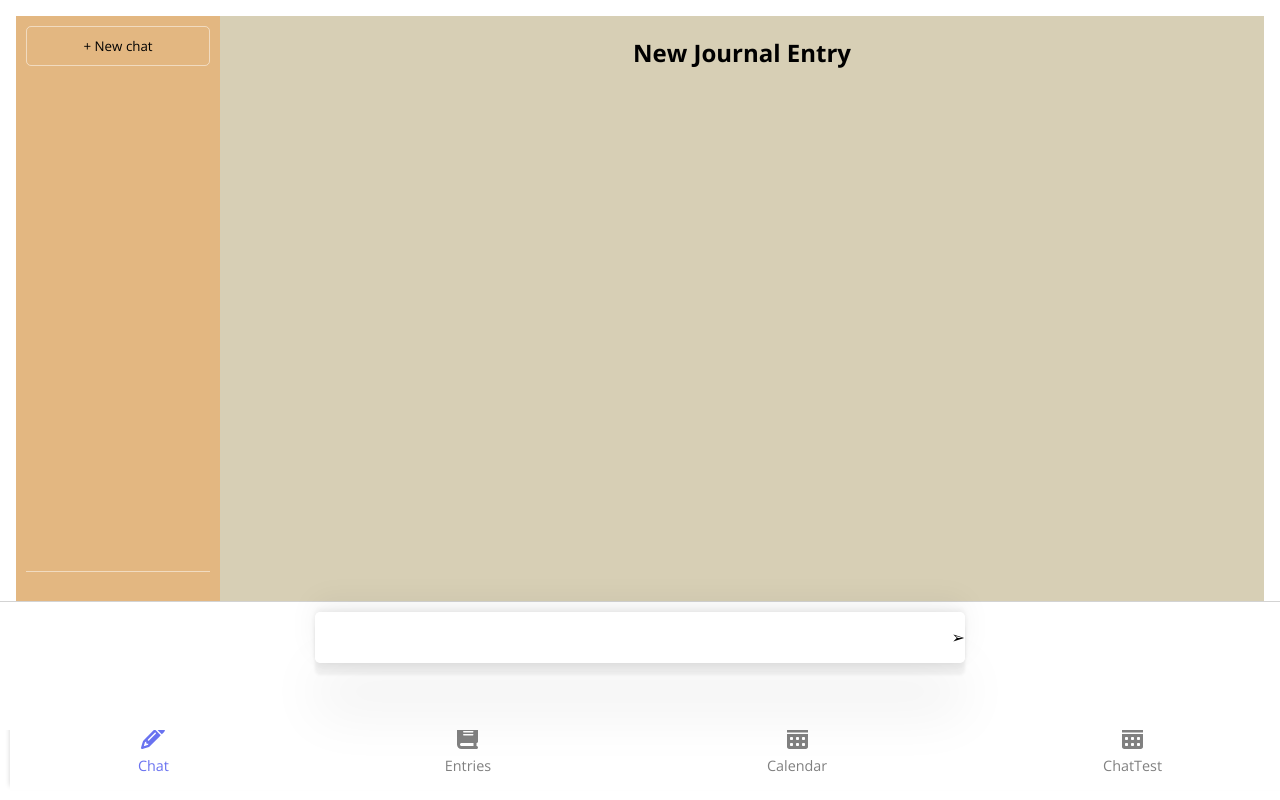
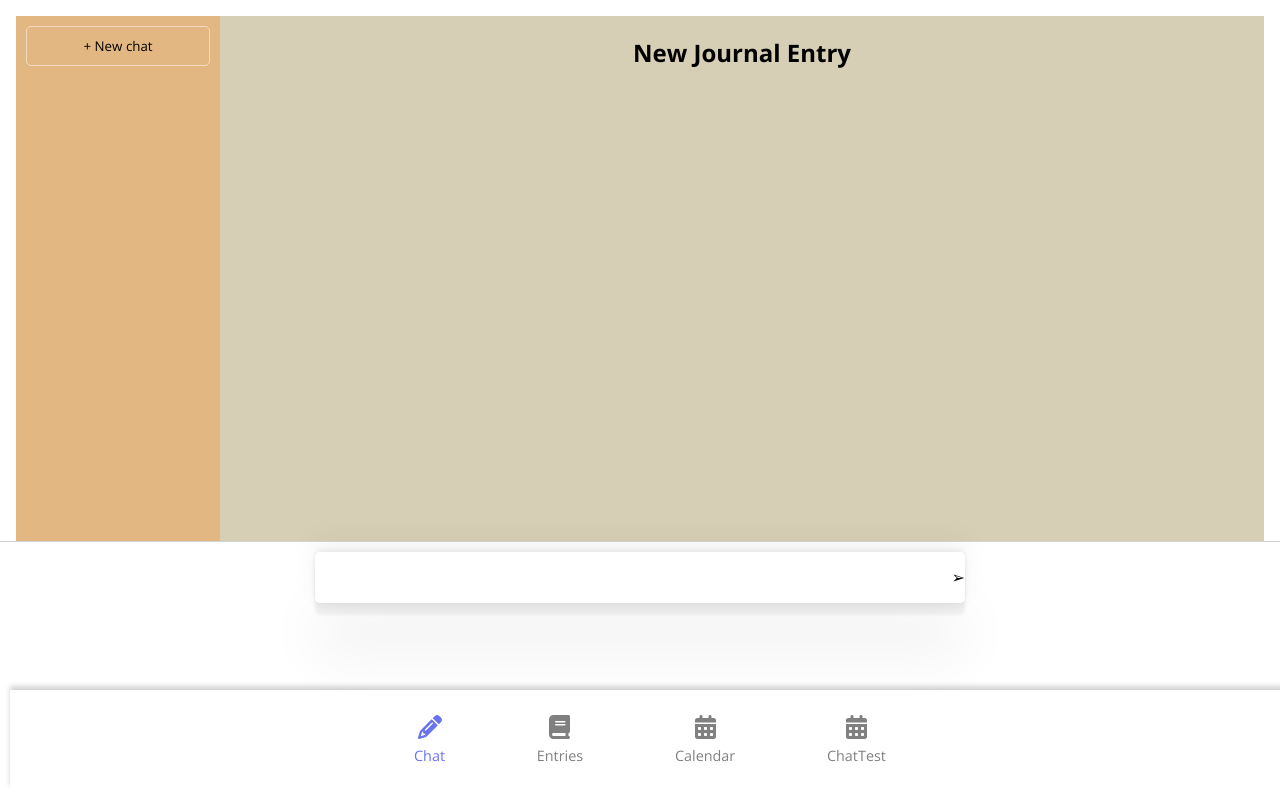
Before and after one commit to Shaquif/QHacks2025, a React (Create React App) app in the folder client/: page /chat in a window 1280 px wide. Built offline with nearby package versions, Linux system fonts and the light colour scheme.

Commit message:
added more chatTest

```diff
--- a/client/src/chatTest.css
+++ b/client/src/chatTest.css
@@ -63,7 +63,7 @@
   }
 
   .chat-input {
-    width: 100%;
+    width: 60%;
     padding: 12px;
     border: none;
     border-radius: 10px;
@@ -72,27 +72,6 @@
     outline: none;
   }
 
-  /* Bottom Navigation */
-  .bottom-nav {
-    display: flex;
-    justify-content: space-around;
-    padding: 10px 0;
-    background: white;
-    border-top: 1px solid lightgray;
-  }
-
-  .nav-item {
-    text-align: center;
-    font-size: 14px;
-    color: gray;
-    padding: 10px 15px;
-    cursor: pointer;
-  }
-
-  .nav-item.active {
-    color: blue;
-    font-weight: bold;
-  }
 
   /* Chat Container */
 .chat-container {
@@ -109,7 +88,7 @@
   /* Bottom Section (Input & Buttons) */
   .bottom-section {
     position: fixed;
-    bottom: 70px; /* Ensures input is above navbar */
+    bottom: 130px; /* Ensures input is above navbar */
     left: 0;
     width: 100%;
     display: flex;
@@ -138,17 +117,3 @@
     gap: 10px;
     margin-left: 10px;
   }
-
-  /* Navbar */
-  .nav {
-    position: fixed;
-    bottom: 0;
-    left: 0;
-    width: 100%;
-    background-color: white;
-    display: flex;
-    justify-content: space-around;
-    padding: 10px 0;
-    border-top: 1px solid lightgray;
-    z-index: 10; /* Ensures navbar is below input box */
-  }
--- a/client/src/pages/ChatTest.js
+++ b/client/src/pages/ChatTest.js
@@ -56,19 +56,6 @@ const ChatInterface = () => {
         <h1>What's on your mind?</h1>
       </div>
 
-      {/* Starting Suggestions */}
-      <div className="suggestions-container">
-        <h2>Starting Suggestions:</h2>
-        {suggestions.map((suggestion, index) => (
-          <button
-            key={index}
-            className="suggestion-button"
-            onClick={() => handleSuggestionClick(suggestion)}
-          >
-            {suggestion}
-          </button>
-        ))}
-      </div>
 
       {/* Input Section with Right-Aligned Buttons */}
       <div className="bottom-section">
```
